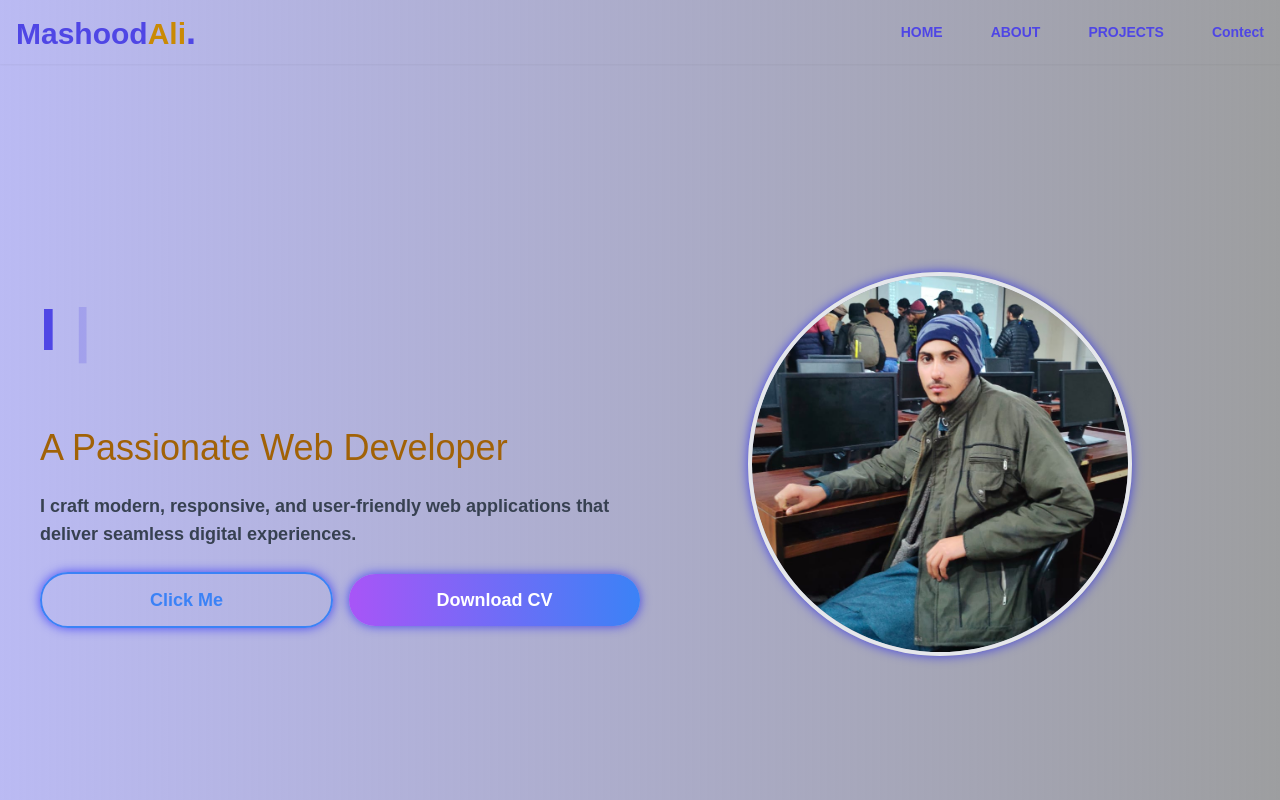
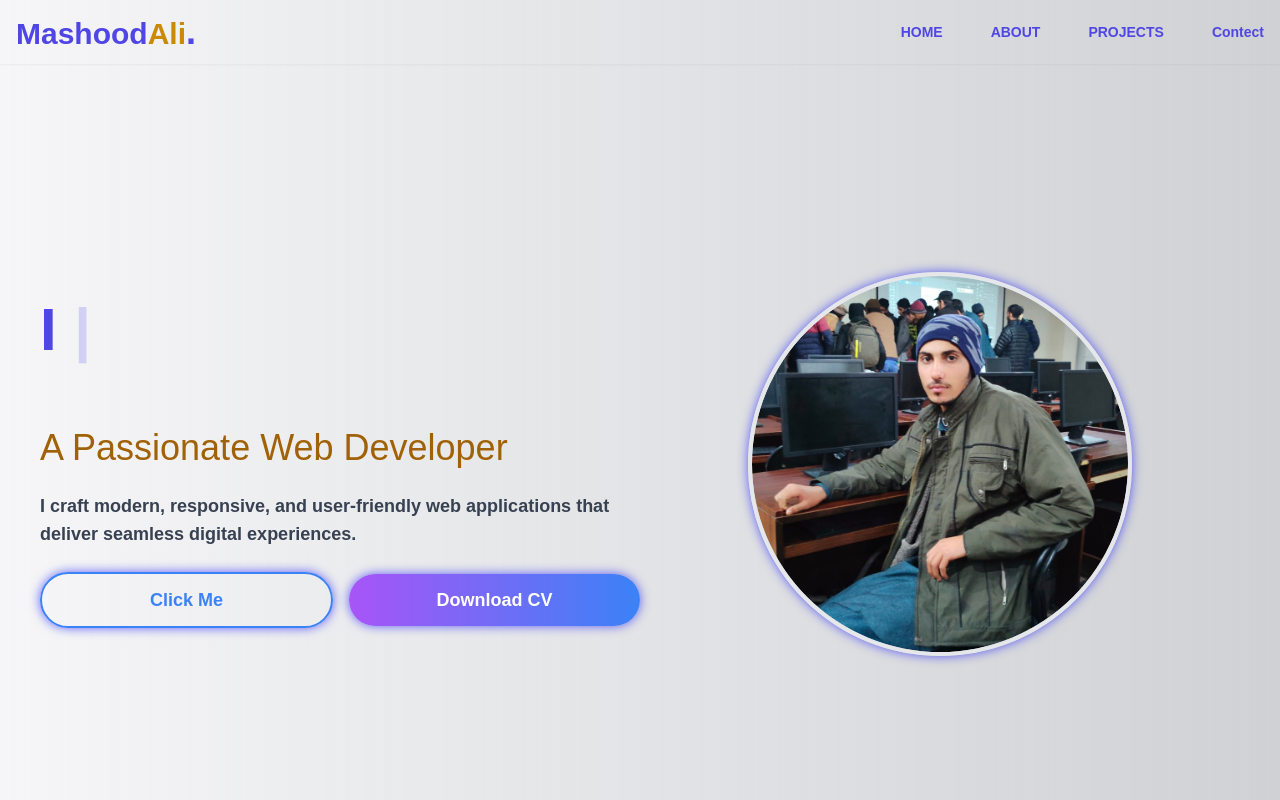
Before and after one commit to Mashoodgondal/Portfolio, a Next.js app in the folder portfolio/: page / in a window 1280 px wide. Shown: the top 800 px of the page. Built offline with nearby package versions, Linux system fonts and the light colour scheme.

Commit message:
change background color

```diff
--- a/portfolio/app/globals.css
+++ b/portfolio/app/globals.css
@@ -3,7 +3,7 @@
 @tailwind utilities;
 /* styles/globals.css */
 body {
-  background: linear-gradient(to right, #2e2edb54, #9d9ea0); /* Gradient Background */
+  background: linear-gradient(to right, #f3f3f5be, #cfd1d4); /* Gradient Background */
   background-size: cover;
   background-attachment: fixed; /* Keeps the background fixed while scrolling */
   margin: 0;
```
